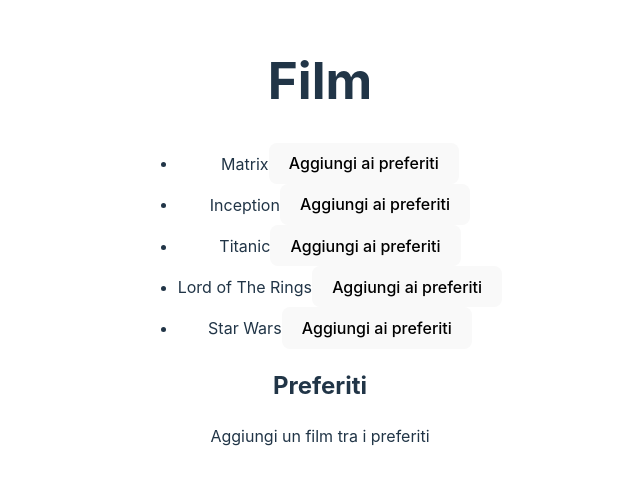
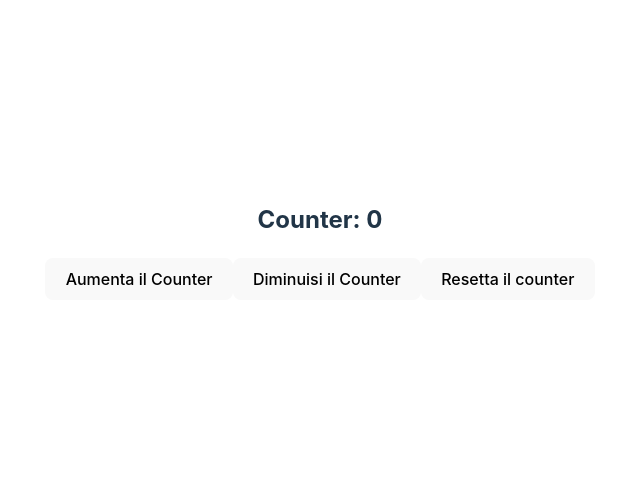
Before and after one commit to EdoardoLops/React, a React (Vite) app in the folder my-app/: page / in a window 1280 px wide. Shown: the part 159-644 px from the top of the page, without its empty margins (320-960 px from the left). Built offline with nearby package versions, Linux system fonts and the light colour scheme.

Commit message:
fix incrementtimer

```diff
--- a/my-app/src/App.jsx
+++ b/my-app/src/App.jsx
@@ -1,43 +1,8 @@
-import { useState } from 'react'
 import './App.css'
-import { FilmButton } from './FilmButton';
-import { Film } from './film';
+import { Counter } from './counter'
 
 function App() {
-
-  const filmArray = ["Matrix", "Inception", "Titanic", "Lord of The Rings", "Star Wars"];
-
-  const [preferiti, setPreferiti] = useState([])
-
-  function AggiungiPreferiti(array) {
-    if (!preferiti.includes(array)) {
-      setPreferiti([...preferiti, array])
-    }
-  }
-
-  function RimuoviPreferiti(array) {
-    if (preferiti.includes(array)) {
-      setPreferiti([...preferiti])
-    }
-  }
-
-  return (
-    <>
-      <div>
-        <h1>Film</h1>
-        <ul>
-          {filmArray.map((x, index) => (
-            <Film key={index} titolo={x} stato={preferiti.includes(x)} add={AggiungiPreferiti} remove={RimuoviPreferiti} />
-          ))}
-        </ul>
-        <h2>Preferiti</h2>
-        <div>
-          {preferiti.length < 0? (<ul>{preferiti.map((x, index)=> (<li key={index}>{x}</li>))}</ul>) : (<p>Aggiungi un film tra i preferiti</p>)}
-        </div>
-      </div>
-    </>
-  )
-
+ return <Counter initvalue="0" increment="1" />;
 }
 
 export default App
--- a/my-app/src/FilmButton.jsx
+++ /dev/null
@@ -1,7 +0,0 @@
-export function FilmButton(props) {
-    return (
-        <>
-            <button onClick={props.handle}>{props.label}</button>
-        </>
-    )
-}
--- /dev/null
+++ b/my-app/src/counter.jsx
@@ -0,0 +1,32 @@
+import { useState } from "react";
+
+
+export function Counter(props) {
+    const [counter, setCounter] = useState(props.initvalue)
+
+    function IncrementTimer() {
+      setCounter((c) => c + props.increment)
+
+    }
+
+    function DecreaseTimer() {
+      setCounter((c) => c - props.increment)
+    }
+
+    function Reset() {
+        setCounter(props.initvalue)
+    }
+
+    return (
+      <div>
+        <CounterDisplay  count={counter}/>
+        <button onClick={IncrementTimer}>Aumenta il Counter</button>
+        <button onClick={DecreaseTimer}>Diminuisi il Counter</button>
+        <button onClick={Reset}>Resetta il counter</button>
+      </div>
+    );
+}
+
+function CounterDisplay({count}) {
+    return <h2>Counter: {count}</h2>;
+}
--- a/my-app/src/film.jsx
+++ /dev/null
@@ -1,17 +0,0 @@
-
-
-export function Film(props) {
-    return (
-        <>
-            <li>
-            {props.titolo}
-            {props.stato ? (
-            <button onClick={props.remove}>Rimuovi dai preferiti</button>
-            ) : (
-            <button onClick={props.add}>Aggiungi ai preferiti</button>
-            )}
-        </li>
-        </>
-
-    )
-}
```
